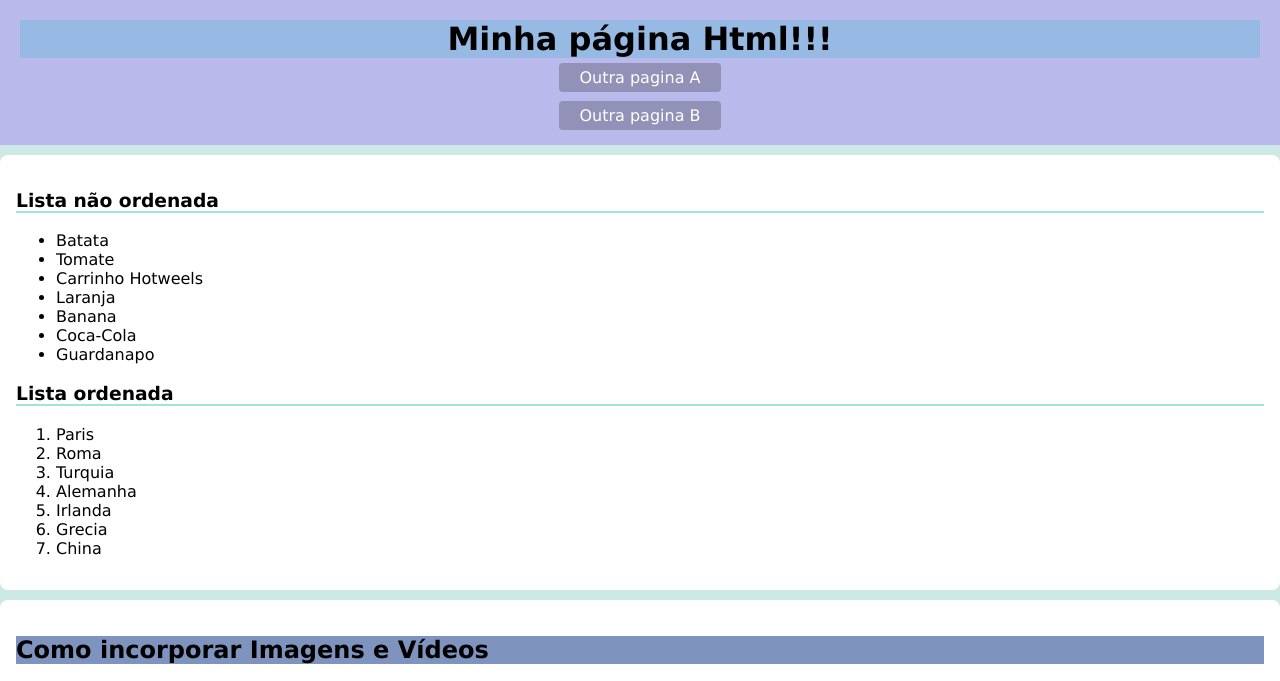
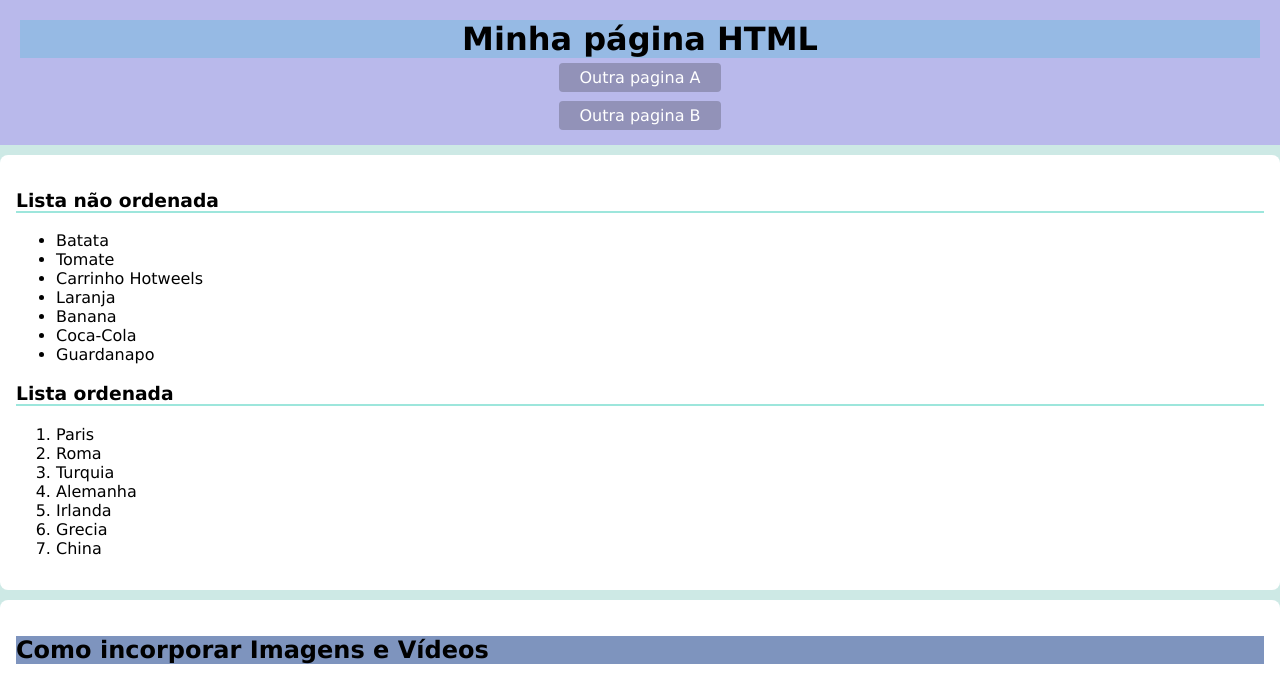
Before and after one commit to dantasotacilio/notas-estudo-exemplo, a plain HTML site: page index.html in a window 1280 px wide. Shown: the top 681 px of the page. Drawn offline with Linux system fonts and the light colour scheme.

Commit message:
Alterado HTML

```diff
--- a/index.html
+++ b/index.html
@@ -10,7 +10,7 @@
     <!--A tag header serve para estruturar o cabeçalho da página-->
     <header>
         <!--h1 serve para um titulo-->
-        <h1 id="exemploid">Minha página Html!!!</h1>
+        <h1 id="exemploid">Minha página HTML</h1>
         <nav>
             <a href="./Exercicio02.html">Outra pagina A</a>
             <br>
```
